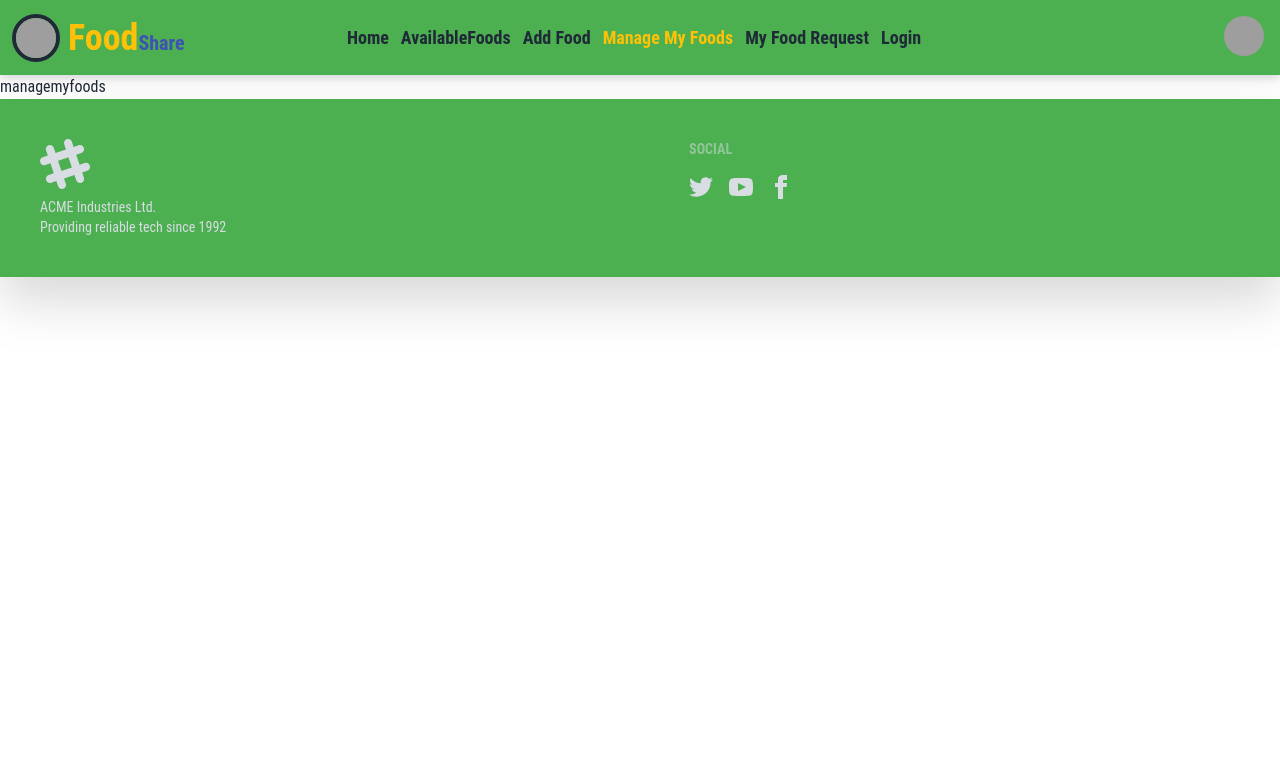
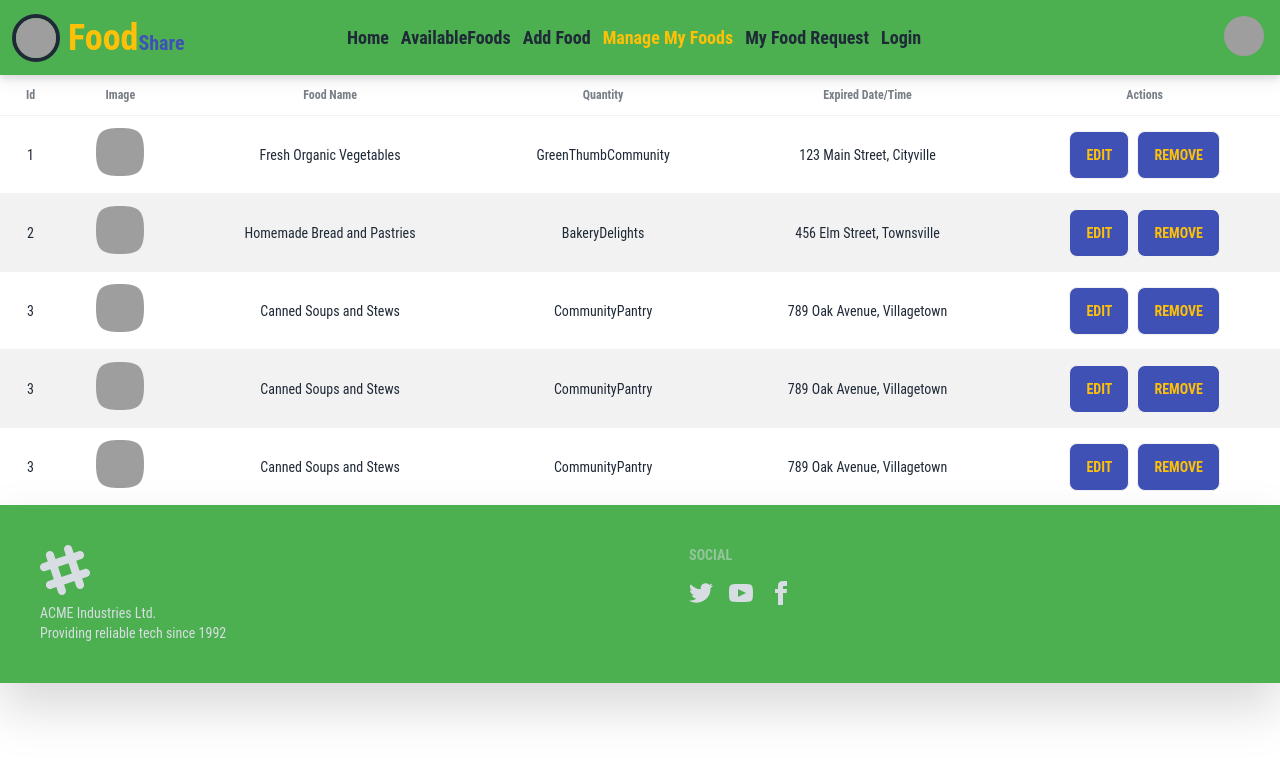
Before and after one commit to abedinwahid9/foodshare-client, a React (Vite) app: page /managemyfoods in a window 1280 px wide. Shown: the top 758 px of the page. Built offline with nearby package versions, Linux system fonts and the light colour scheme; grey boxes are pictures that could not be loaded.

Commit message:
my  manage food page complete and table 50% ready

```diff
--- a/package.json
+++ b/package.json
@@ -10,9 +10,12 @@
     "preview": "vite preview"
   },
   "dependencies": {
+    "@tanstack/react-table": "^8.10.7",
+    "axios": "^1.6.0",
     "localforage": "^1.10.0",
     "match-sorter": "^6.3.1",
     "react": "^18.2.0",
+    "react-countup": "^6.5.0",
     "react-dom": "^18.2.0",
     "react-hook-form": "^7.48.2",
     "react-router-dom": "^6.18.0",
--- /dev/null
+++ b/public/data.json
@@ -0,0 +1,52 @@
+[
+  {
+    "id": 1,
+    "foodName": "Fresh Organic Vegetables",
+    "donatorImage": "https://example.com/images/user1.jpg",
+    "donatorName": "GreenThumbCommunity",
+    "foodQuantity": "5 lbs",
+    "pickupLocation": "123 Main Street, Cityville",
+    "expiredDateTime": "2023-01-15 14:00:00",
+    "additionalNotes": "Certified organic and pesticide-free veggies."
+  },
+  {
+    "id": 2,
+    "foodName": "Homemade Bread and Pastries",
+    "donatorImage": "https://example.com/images/user2.jpg",
+    "donatorName": "BakeryDelights",
+    "foodQuantity": "10 items",
+    "pickupLocation": "456 Elm Street, Townsville",
+    "expiredDateTime": "2023-01-18 12:30:00",
+    "additionalNotes": "Freshly baked pastries and bread."
+  },
+  {
+    "id": 3,
+    "foodName": "Canned Soups and Stews",
+    "donatorImage": "https://example.com/images/user3.jpg",
+    "donatorName": "CommunityPantry",
+    "foodQuantity": "15 cans",
+    "pickupLocation": "789 Oak Avenue, Villagetown",
+    "expiredDateTime": "2023-01-20 16:45:00",
+    "additionalNotes": "Variety of canned soups and stews."
+  },
+  {
+    "id": 3,
+    "foodName": "Canned Soups and Stews",
+    "donatorImage": "https://example.com/images/user3.jpg",
+    "donatorName": "CommunityPantry",
+    "foodQuantity": "15 cans",
+    "pickupLocation": "789 Oak Avenue, Villagetown",
+    "expiredDateTime": "2023-01-20 16:45:00",
+    "additionalNotes": "Variety of canned soups and stews."
+  },
+  {
+    "id": 3,
+    "foodName": "Canned Soups and Stews",
+    "donatorImage": "https://example.com/images/user3.jpg",
+    "donatorName": "CommunityPantry",
+    "foodQuantity": "15 cans",
+    "pickupLocation": "789 Oak Avenue, Villagetown",
+    "expiredDateTime": "2023-01-20 16:45:00",
+    "additionalNotes": "Variety of canned soups and stews."
+  }
+]
--- a/src/Componet/Pages/ManageMyfoods/ManageMyfoods.jsx
+++ b/src/Componet/Pages/ManageMyfoods/ManageMyfoods.jsx
@@ -1,7 +1,135 @@
+/* eslint-disable no-undef */
+import axios from "axios";
+import { useEffect, useState } from "react";
+import {
+  useReactTable,
+  flexRender,
+  getCoreRowModel,
+} from "@tanstack/react-table";
+
 const ManageMyfoods = () => {
+  const [addDatas, setaddDatas] = useState([]);
+  const [loading, setLoading] = useState(true);
+  const [screenWidth, setScreenWidth] = useState(window.innerWidth);
+
+  const columns = [
+    {
+      header: "Id",
+      accessorKey: "id",
+    },
+    {
+      header: "Image",
+      accessorKey: "foodName",
+      cell: () => (
+        <div className="avatar">
+          <div className="mask mask-squircle w-12 h-12">
+            <img
+              src="https://i.ibb.co/L5q9TMz/28061-removebg-preview.png"
+              alt="Avatar Tailwind CSS Component"
+            />
+          </div>
+        </div>
+      ),
+    },
+    {
+      header: "Food Name",
+      accessorKey: "foodName",
+    },
+    {
+      header: "Quantity",
+      accessorKey: "donatorName",
+    },
+    {
+      header: "Expired Date/Time",
+      accessorKey: "pickupLocation",
+    },
+    {
+      header: "Actions",
+      accessorKey: "actions",
+      cell: ({ row }) => (
+        <div className="space-x-2">
+          <button
+            className="btn bg-thirdColor text-secondColor "
+            onClick={() => handleEdit(row.original)}
+          >
+            Edit
+          </button>
+          <button
+            className="btn bg-thirdColor text-secondColor "
+            onClick={() => handleRemove(row.original.id)}
+          >
+            Remove
+          </button>
+        </div>
+      ),
+    },
+  ];
+
+  const table = useReactTable({
+    data: addDatas,
+    columns,
+    getCoreRowModel: getCoreRowModel(),
+  });
+
+  useEffect(() => {
+    axios("/data.json")
+      .then((response) => {
+        setLoading(true);
+        setaddDatas(response.data);
+        setLoading(false);
+      })
+      .catch((error) => {
+        console.error("Error fetching data:", error);
+      });
+
+    // Add a listener for screen width changes
+    window.addEventListener("resize", handleScreenWidthChange);
+
+    // Cleanup the listener when the component unmounts
+    return () => {
+      window.removeEventListener("resize", handleScreenWidthChange);
+    };
+  }, []);
+
+  // Function to handle screen width change
+  const handleScreenWidthChange = () => {
+    setScreenWidth(window.innerWidth);
+  };
+
+  if (loading) {
+    return <>loading.....</>;
+  }
+
+  if (screenWidth < 768) {
+    return <h3>Please use a larger screen or desktop.</h3>;
+  }
+
   return (
     <div>
-      <h2>managemyfoods</h2>
+      <table className="table text-center table-zebra">
+        <thead>
+          {table.getHeaderGroups().map((headerGroup) => (
+            <tr key={headerGroup.id}>
+              {headerGroup.headers.map((header) => (
+                <th key={header.id}>
+                  {flexRender(header.column.columnDef.header)}
+                </th>
+              ))}
+            </tr>
+          ))}
+        </thead>
+        <tbody>
+          {table.getRowModel().rows.map((row) => (
+            <tr key={row.id}>
+              {row.getVisibleCells().map((cell) => (
+                <td key={cell.id}>
+                  {flexRender(cell.column.columnDef.cell, cell.getContext())}
+                </td>
+              ))}
+            </tr>
+          ))}
+        </tbody>
+      </table>
     </div>
   );
 };
--- a/src/Componet/SpecialSection/SpecialSection.jsx
+++ b/src/Componet/SpecialSection/SpecialSection.jsx
@@ -1,3 +1,5 @@
+import CountUp from "react-countup";
+
 const SpecialSection = () => {
   return (
     <div className="my-10 px-10 flex md:flex-row flex-col justify-around items-center text-center gap-5">
@@ -8,7 +10,9 @@ const SpecialSection = () => {
           alt=""
         />
         <div className="h-2/4 mt-2">
-          <h2 className="text-xl font-bold">8,100,000</h2>
+          <h2 className="text-xl font-bold">
+            <CountUp end={6000} />
+          </h2>
           <p>Meals distributed in 2023</p>
         </div>
       </div>
@@ -19,7 +23,9 @@ const SpecialSection = () => {
           alt=""
         />
         <div className="h-2/4 mt-2">
-          <h2 className="text-xl font-bold">8,760,000</h2>
+          <h2 className="text-xl font-bold">
+            <CountUp end={45000} />
+          </h2>
           <p>Pounds of food rescued each year</p>
         </div>
       </div>
@@ -31,7 +37,10 @@ const SpecialSection = () => {
         />
         <div className="h-2/4  mt-2">
           {" "}
-          <h2 className="text-xl font-bold">$18,800,000</h2>
+          <h2 className="text-xl font-bold">
+            <span>$</span>
+            <CountUp end={258000} />
+          </h2>
           <p>The value of meals distributed in 2023</p>
         </div>
       </div>
```
Also changed, not shown: 1 other file (tests, documents, lock files or other folders).
